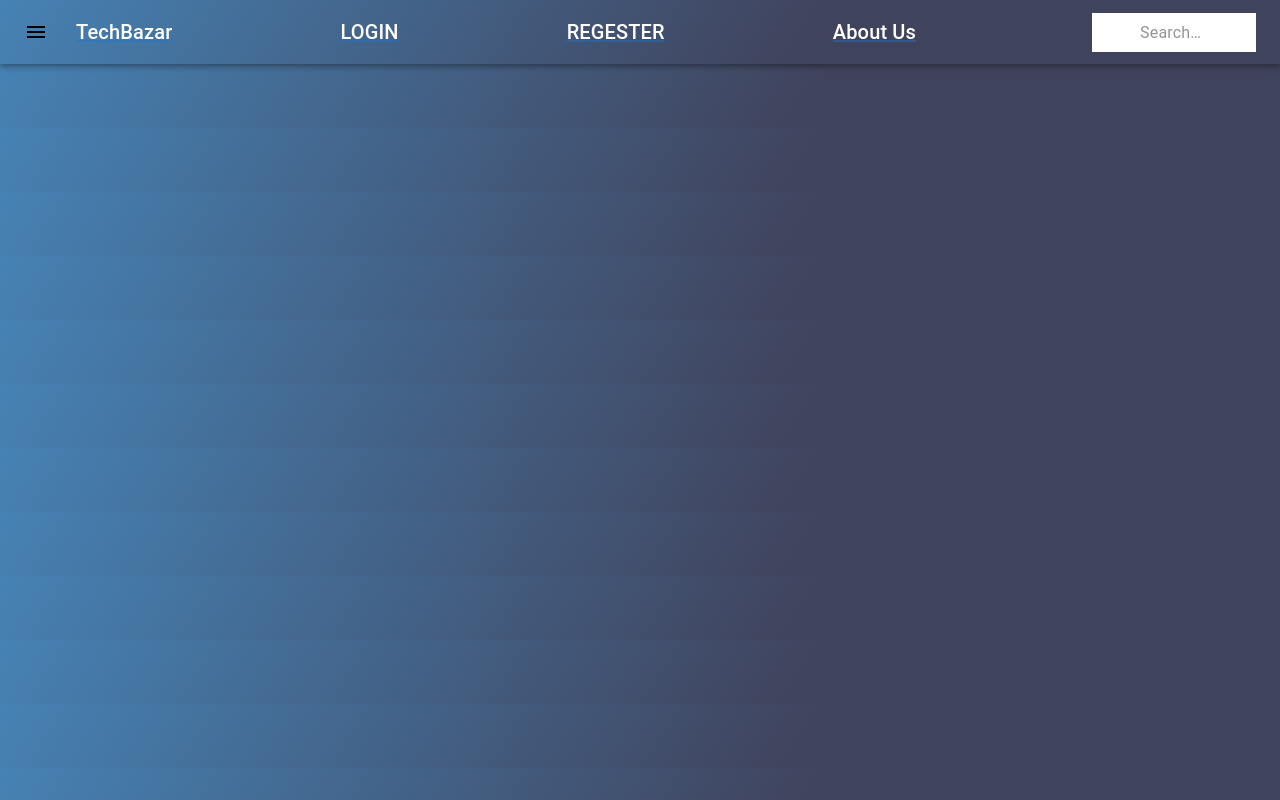
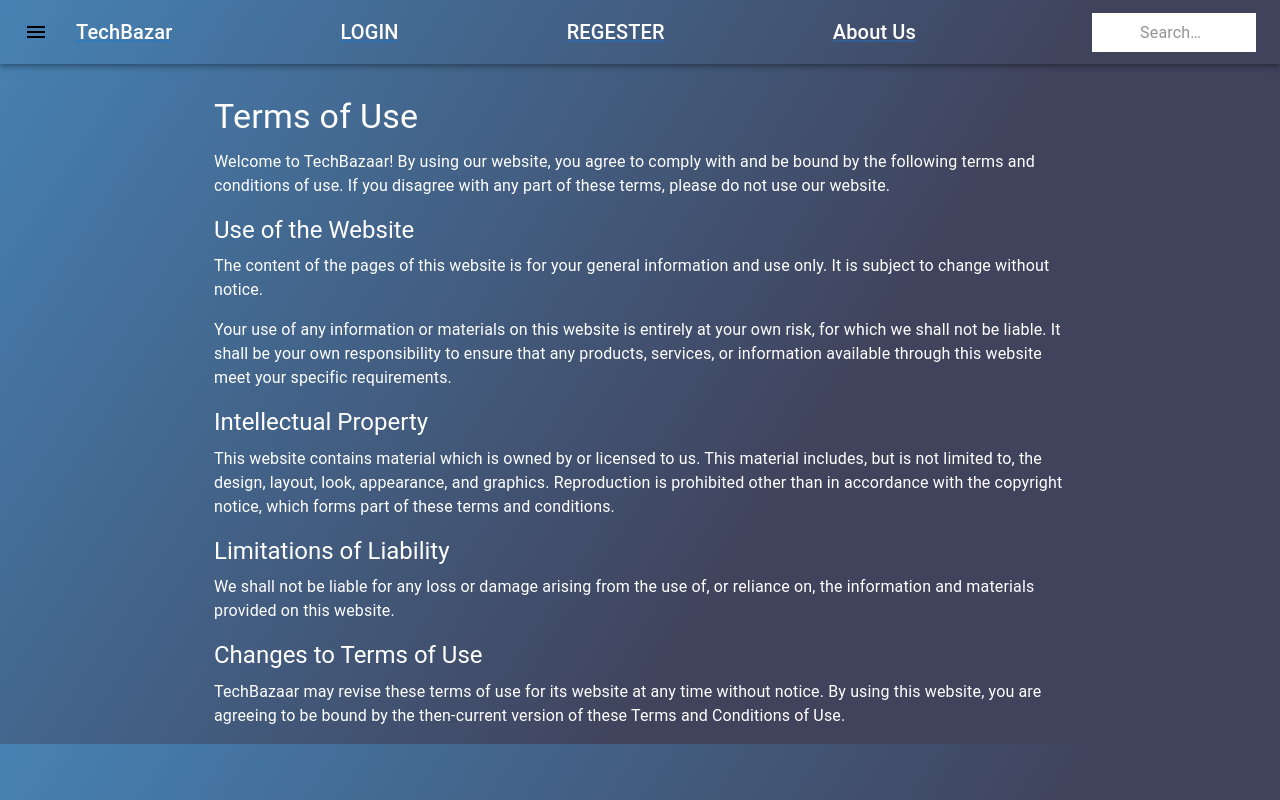
Before and after one commit to ikramby/BlissBazaar, a React (Create React App) app in the folder frontend/: page /TermOfUse in a window 1280 px wide. Built offline with nearby package versions, Linux system fonts and the light colour scheme.

Commit message:
fix bug in shema product, add pages privacyPolicy and Term of use

```diff
--- a/frontend/src/App.js
+++ b/frontend/src/App.js
@@ -6,6 +6,8 @@ import SignInSide from "./pages/login";
 import React from "react";
 import EditProfile from "./pages/EditProfile";
 import AboutUs from './pages/AboutUs';
+import PrivacyPolicy from './pages/PrivacyPolicy';
+import TermOfUse from './pages/TermOfUse';
 import NewProductForm from './pages/Newproduct';
 import SearchAppBar from './component/navbar';
 import { AuthProvider } from './component/AuthContext';
@@ -25,7 +27,10 @@ function App() {
         <Route path="/AboutUs" element={<AboutUs />} />
         <Route path="/NewProduct" element={<NewProductForm />} />
         <Route path="/edit-profile" element={<EditProfile />} />
+        <Route path="/PrivacyPolicy" element={<PrivacyPolicy />} />
+        <Route path="/TermOfUse" element={<TermOfUse />} />
 
+        TermsOfUse
       </Routes>
     </Router>
     </AuthProvider>
--- a/frontend/src/pages/Footer.js
+++ b/frontend/src/pages/Footer.js
@@ -21,7 +21,7 @@ const footers = [
       { label: 'About Us', url: '/AboutUs' },
       { label: 'Contact Us', url: '/ContactUs' },
       { label: 'Privacy Policy', url: '/PrivacyPolicy' },
-      { label: 'Terms of Use', url: '/TermsOfUse' },
+      { label: 'Terms of Use', url: '/TermOfUse' },
     ],
   },
   {
--- /dev/null
+++ b/frontend/src/pages/PrivacyPolicy.js
@@ -0,0 +1,53 @@
+import React from 'react';
+import { Container, Typography } from '@mui/material';
+
+const PrivacyPolicy = () => {
+    console.log("hello")
+
+  return (
+    <Container maxWidth="md" sx={{ mt: 4, color: 'white' }}>
+      <Typography variant="h4" gutterBottom>
+        Privacy Policy
+      </Typography>
+      <Typography variant="body1" paragraph>
+        Your privacy is important to us. It is our policy to respect your privacy regarding any information we may collect from you across our website.
+      </Typography>
+      <Typography variant="h5" gutterBottom>
+        Information We Collect
+      </Typography>
+      <Typography variant="body1" paragraph>
+        We only ask for personal information when we truly need it to provide a service to you. We collect it by fair and lawful means, with your knowledge and consent.
+      </Typography>
+      {/* Add more sections based on the information you collect */}
+      <Typography variant="h5" gutterBottom>
+        How We Use Your Information
+      </Typography>
+      <Typography variant="body1" paragraph>
+        We use the information we collect in various ways, including to:
+        <ul>
+          <li>Provide, operate, and maintain our website</li>
+          <li>Improve, personalize, and expand our website</li>
+          <li>Understand and analyze how you use our website</li>
+        </ul>
+      </Typography>
+      {/* Add more sections based on how you use collected information */}
+      <Typography variant="h5" gutterBottom>
+        Security
+      </Typography>
+      <Typography variant="body1" paragraph>
+        We value your trust in providing us your personal information, thus we are striving to use commercially acceptable means of protecting it. But remember that no method of transmission over the internet or method of electronic storage is 100% secure and reliable, and we cannot guarantee its absolute security.
+      </Typography>
+      <Typography variant="h5" gutterBottom>
+        Changes to This Privacy Policy
+      </Typography>
+      <Typography variant="body1" paragraph>
+        We may update our Privacy Policy from time to time. Thus, we advise you to review this page periodically for any changes. We will notify you of any changes by posting the new Privacy Policy on this page.
+      </Typography>
+      <Typography variant="body1" paragraph>
+        This Privacy Policy was last updated on {'{date}'}.
+      </Typography>
+    </Container>
+  );
+};
+
+export default PrivacyPolicy;
--- /dev/null
+++ b/frontend/src/pages/TermOfUse.js
@@ -0,0 +1,44 @@
+import React from 'react';
+import { Container, Typography } from '@mui/material';
+
+const TermOfUse = () => {
+  return (
+    <Container maxWidth="md" sx={{ mt: 4, color: 'white' }}>
+      <Typography variant="h4" gutterBottom>
+        Terms of Use
+      </Typography>
+      <Typography variant="body1" paragraph>
+        Welcome to TechBazaar! By using our website, you agree to comply with and be bound by the following terms and conditions of use. If you disagree with any part of these terms, please do not use our website.
+      </Typography>
+      <Typography variant="h5" gutterBottom>
+        Use of the Website
+      </Typography>
+      <Typography variant="body1" paragraph>
+        The content of the pages of this website is for your general information and use only. It is subject to change without notice.
+      </Typography>
+      <Typography variant="body1" paragraph>
+        Your use of any information or materials on this website is entirely at your own risk, for which we shall not be liable. It shall be your own responsibility to ensure that any products, services, or information available through this website meet your specific requirements.
+      </Typography>
+      <Typography variant="h5" gutterBottom>
+        Intellectual Property
+      </Typography>
+      <Typography variant="body1" paragraph>
+        This website contains material which is owned by or licensed to us. This material includes, but is not limited to, the design, layout, look, appearance, and graphics. Reproduction is prohibited other than in accordance with the copyright notice, which forms part of these terms and conditions.
+      </Typography>
+      <Typography variant="h5" gutterBottom>
+        Limitations of Liability
+      </Typography>
+      <Typography variant="body1" paragraph>
+        We shall not be liable for any loss or damage arising from the use of, or reliance on, the information and materials provided on this website.
+      </Typography>
+      <Typography variant="h5" gutterBottom>
+        Changes to Terms of Use
+      </Typography>
+      <Typography variant="body1" paragraph>
+        TechBazaar may revise these terms of use for its website at any time without notice. By using this website, you are agreeing to be bound by the then-current version of these Terms and Conditions of Use.
+      </Typography>
+    </Container>
+  );
+};
+
+export default TermOfUse;
```
Also changed, not shown: 1 other file (tests, documents, lock files or other folders).
